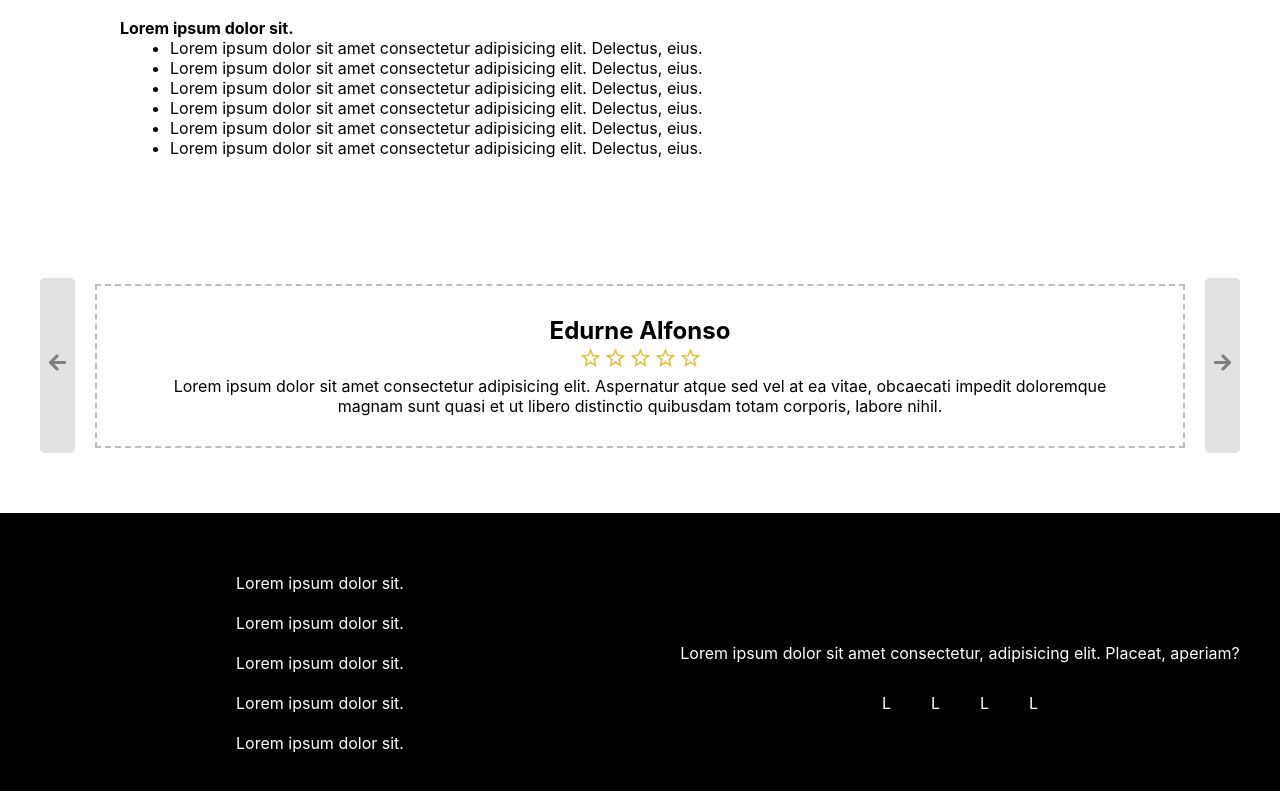
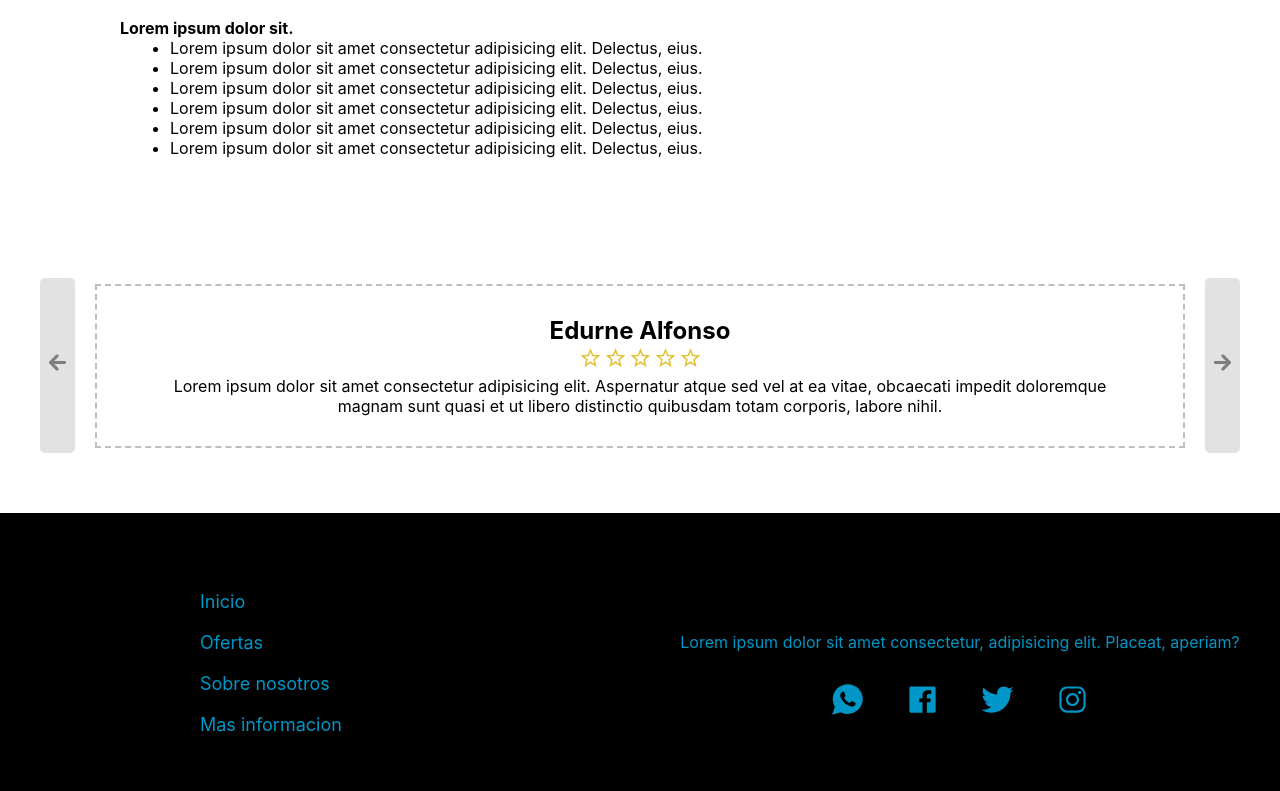
Before and after one commit to carl115/travelPage, a React (Create React App) app: page / in a window 1280 px wide. Shown: the part 5046-5837 px from the top of the page. Built offline with nearby package versions, Linux system fonts and the light colour scheme.

Commit message:
Footer terminado, iconos agregados

```diff
--- a/package.json
+++ b/package.json
@@ -3,9 +3,11 @@
   "version": "0.1.0",
   "private": true,
   "dependencies": {
+    "@fortawesome/react-fontawesome": "^0.1.18",
     "@testing-library/jest-dom": "^5.16.1",
     "@testing-library/react": "^12.1.2",
     "@testing-library/user-event": "^13.5.0",
+    "babel-plugin-macros": "^3.1.0",
     "react": "^17.0.2",
     "react-dom": "^17.0.2",
     "react-scripts": "5.0.0",
--- a/src/components/Footer.js
+++ b/src/components/Footer.js
@@ -5,19 +5,18 @@ function Footer() {
     return(
         <footer className="Footer" id="Footer">
             <div className="content-1">
-                <a href="#">Lorem ipsum dolor sit.</a>
-                <a href="#">Lorem ipsum dolor sit.</a>
-                <a href="#">Lorem ipsum dolor sit.</a>
-                <a href="#">Lorem ipsum dolor sit.</a>
-                <a href="#">Lorem ipsum dolor sit.</a>
+                <a href="#Inicio">Inicio</a>
+                <a href="#Ofertas">Ofertas</a>
+                <a href="#SobreNosotros">Sobre nosotros</a>
+                <a href="#MasInformacion">Mas informacion</a>
             </div>
             <div className="content-2">
                 <p>Lorem ipsum dolor sit amet consectetur, adipisicing elit. Placeat, aperiam?</p>
                 <div className="icons-socials">
-                    <a href="#">L</a>
-                    <a href="#">L</a>
-                    <a href="#">L</a>
-                    <a href="#">L</a>
+                    <a><ion-icon name="logo-whatsapp"></ion-icon></a>
+                    <a><ion-icon name="logo-facebook"></ion-icon></a>
+                    <a><ion-icon name="logo-twitter"></ion-icon></a>
+                    <a><ion-icon name="logo-instagram"></ion-icon></a>
                 </div>
             </div>
         </footer>
--- a/src/components/styles/Footer.css
+++ b/src/components/styles/Footer.css
@@ -8,19 +8,20 @@
 
 .Footer .content-1 {
     display: flex;
-    align-items: center;
     justify-content: center;
     flex-direction: column;
 }
 
 .Footer .content-1 a {
     margin: 10px 0;
+    margin-left: 200px;
+    font-size: 18px;
     text-decoration: none;
-    color: #ffffff;
+    color: #0096c7;
 }
 
 .Footer .content-1 a:hover {
-    color: #0096c7;
+    color: #ffffff;
 }
 
 .Footer .content-2 {
@@ -32,15 +33,17 @@
 
 .Footer .content-2 p {
     margin: 30px 0;
-    color: #ffffff;
+    color: #0096c7;
 }
 
 .Footer .content-2 .icons-socials a {
     margin: 30px 20px;
+    font-size: 35px;
     text-decoration: none;
-    color: #ffffff;
+    color: #0096c7;
 }
 
 .Footer .content-2 .icons-socials a:hover {
-    color: #0096c7;
+    color: #ffffff;
+    cursor: pointer;
 }
```
Also changed, not shown: 1 other file (tests, documents, lock files or other folders).
